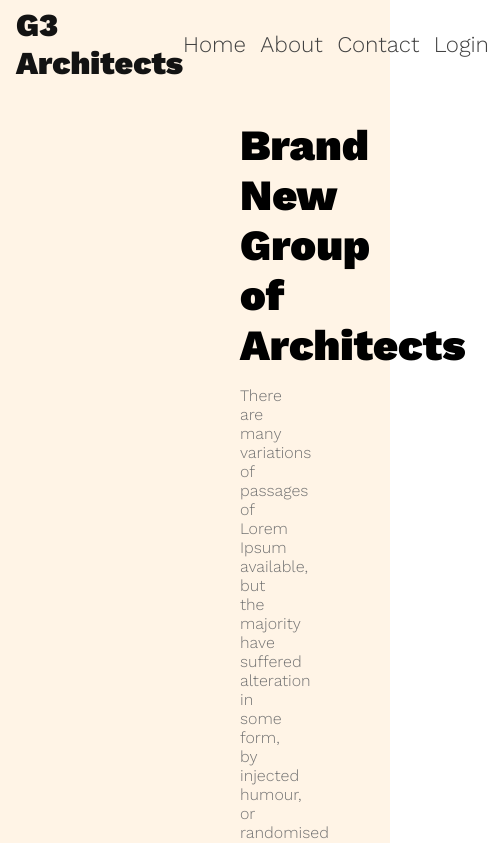
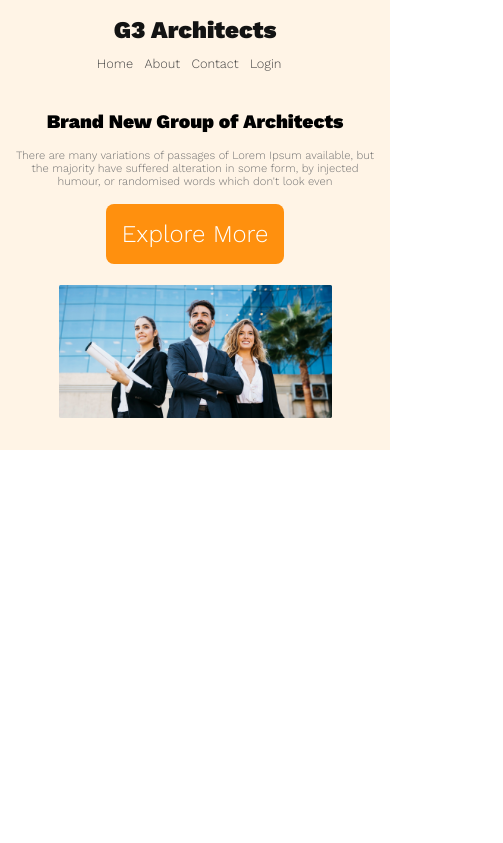
Before and after one commit to dit463/g3-architects-website, a plain HTML site: page index.html in a window 390 px wide. Shown: the top 843 px of the page, 503 px wide, since content can reach past the window. Drawn offline with nearby package versions, Linux system fonts and the light colour scheme.

Commit message:
header responsib add

```diff
--- a/styles/style.css
+++ b/styles/style.css
@@ -75,10 +75,33 @@ header{
 /* ============small devise============ */
 
 @media screen and (max-width:576px) {
-
+    .common-description{
+        font-size: 0.7rem;
+    }
+    .top-bar{
+        flex-direction: column;
+    }
+    .logo-site h3{
+        font-size: 1.5rem;
+    }
+    .menu>ul li{
+        margin-right: 0.4rem;
+    }
+    .menu a{
+        font-size: 0.8rem;
+        margin-right: 5px;
+    }
+    .banner-content{
+        padding: 0.35rem 0.65rem;
+    }
+    .banner-content h2{
+        font-size: 1.2rem;
+    }
 }
 
 /* =============mediub divise=========== */
 @media screen and (min-width:576px) and (max-width: 970px) {
-
+    .banner-content{
+        padding: 1rem 3rem;
+    }
 }
```
